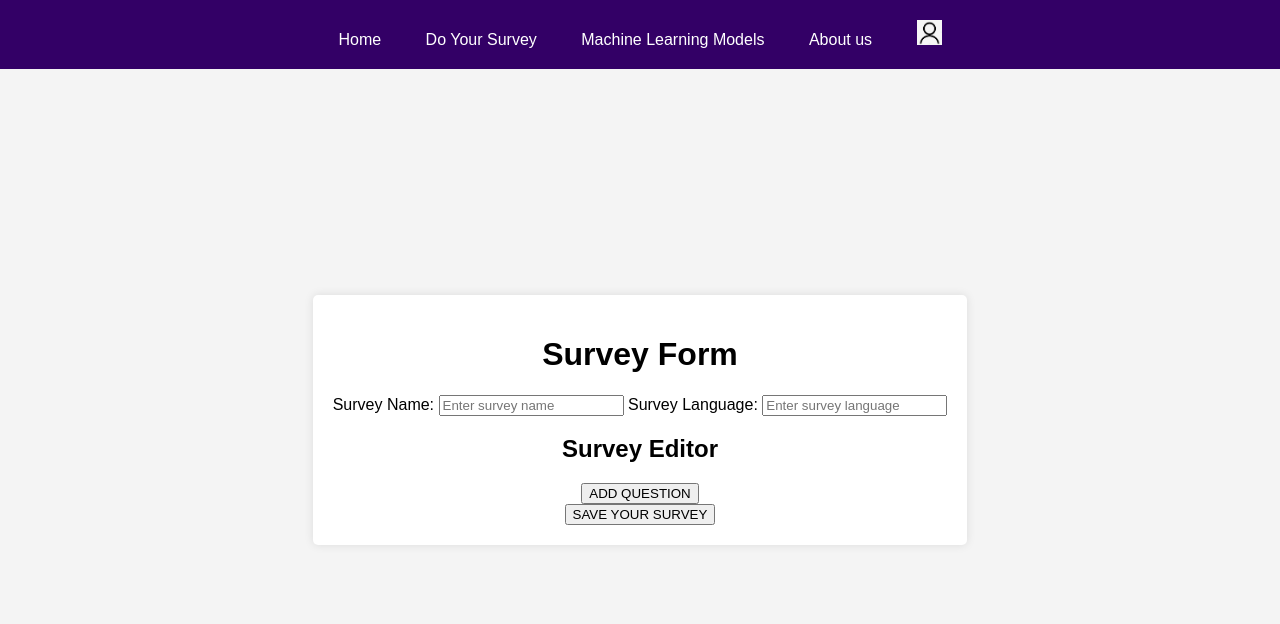
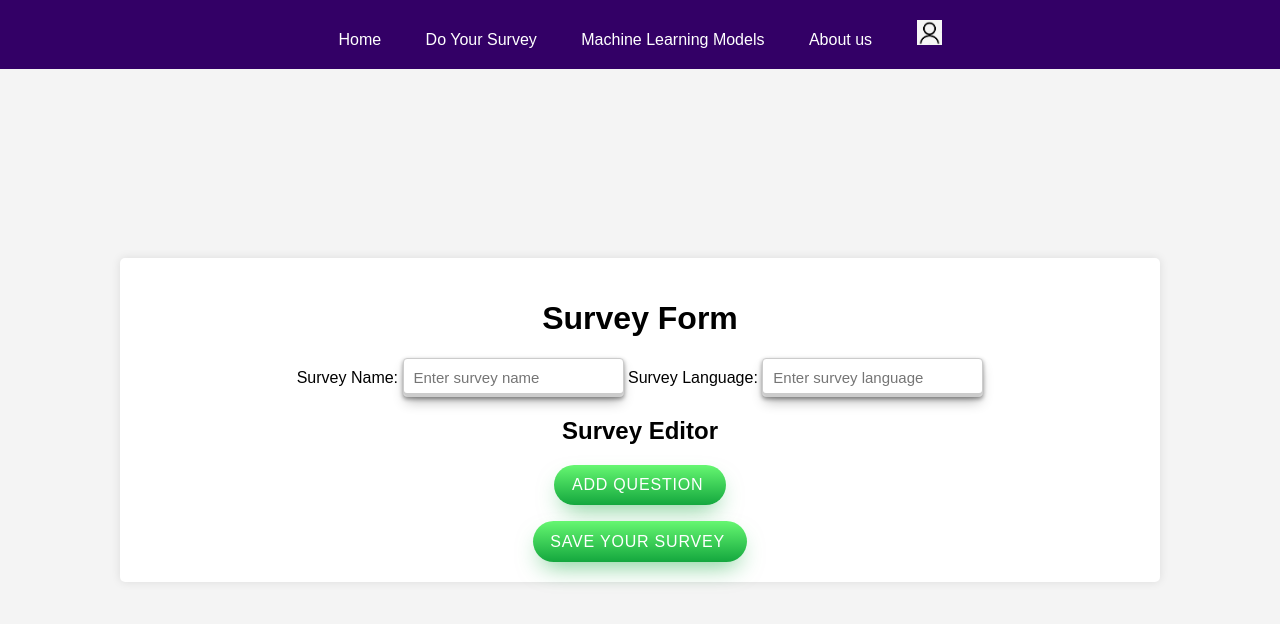
Before and after one commit to jiucai233/Data_web_project, a Flask app: template templates/survey.html in a window 1280 px wide. Shown: the top 624 px of the page. Run offline with Flask 3, Linux system fonts and the light colour scheme; the template is opened without the code that fills it, so the values that code supplies are empty.

Commit message:
survey page completed, but not db

```diff
--- a/static/css/survey.css
+++ b/static/css/survey.css
@@ -31,3 +31,213 @@ body {
     padding-right: 30%;
     color: #306;
 }
+
+/* CSS */
+.green_button {
+  align-items: center;
+  font-family: inherit;
+  font-weight: 500;
+  font-size: 16px;
+  padding: 0.7em 1.4em 0.7em 1.1em;
+  color: white;
+  background: #ad5389;
+  background: linear-gradient(0deg, rgba(20,167,62,1) 0%, rgba(102,247,113,1) 100%);
+  border: none;
+  box-shadow: 0 0.7em 1.5em -0.5em #14a73e98;
+  letter-spacing: 0.05em;
+  border-radius: 20em;
+  cursor: pointer;
+  user-select: none;
+  -webkit-user-select: none;
+  touch-action: manipulation;
+}
+
+.green_button:hover {
+  box-shadow: 0 0.5em 1.5em -0.5em #14a73e98;
+}
+
+.green_button:active {
+  box-shadow: 0 0.3em 1em -0.5em #14a73e98;
+}
+/* CSS */
+.blue_button {
+  display: flex;
+  appearance: button;
+  background-color: #1899D6;
+  border: solid transparent;
+  border-radius: 16px;
+  border-width: 0 0 4px;
+  box-sizing: border-box;
+  color: #FFFFFF;
+  cursor: pointer;
+  display: inline-block;
+  font-family: din-round,sans-serif;
+  font-size: 15px;
+  font-weight: 700;
+  letter-spacing: .8px;
+  line-height: 20px;
+  margin: 0;
+  outline: none;
+  overflow: visible;
+  padding: 13px 16px;
+  text-align: center;
+  text-transform: uppercase;
+  touch-action: manipulation;
+  transform: translateZ(0);
+  transition: filter .2s;
+  user-select: none;
+  -webkit-user-select: none;
+  vertical-align: middle;
+  white-space: nowrap;
+}
+
+.blue_button:after {
+  background-clip: padding-box;
+  background-color: #1CB0F6;
+  border: solid transparent;
+  border-radius: 16px;
+  border-width: 0 0 4px;
+  bottom: -4px;
+  content: "";
+  left: 0;
+  position: absolute;
+  right: 0;
+  top: 0;
+  z-index: -1;
+}
+
+.blue_button:main,
+.blue_button:focus {
+  user-select: auto;
+}
+
+.blue_button:hover:not(:disabled) {
+  filter: brightness(1.1);
+  -webkit-filter: brightness(1.1);
+}
+
+.blue_button:disabled {
+  cursor: auto;
+}
+
+.blue_button:active {
+  border-width: 4px 0 0;
+  background: none;
+}
+.button-container {
+    display: flex;
+    flex-wrap: wrap; /* 如果按钮太多，超出宽度时换行 */
+    gap: 10px; /* 按钮之间的间距 */
+    justify-content: center;
+    margin: 10px;
+  }
+/* CSS */
+.button-82-pushable {
+  position: relative;
+  border: none;
+  background: transparent;
+  padding: 0;
+  cursor: pointer;
+  outline-offset: 4px;
+  transition: filter 250ms;
+  user-select: none;
+  -webkit-user-select: none;
+  touch-action: manipulation;
+}
+
+.button-82-shadow {
+  position: absolute;
+  top: 0;
+  left: 0;
+  width: 100%;
+  height: 100%;
+  border-radius: 12px;
+  background: hsl(0deg 0% 0% / 0.25);
+  will-change: transform;
+  transform: translateY(2px);
+  transition:
+    transform
+    600ms
+    cubic-bezier(.3, .7, .4, 1);
+}
+
+.button-82-edge {
+  position: absolute;
+  top: 0;
+  left: 0;
+  width: 100%;
+  height: 100%;
+  border-radius: 12px;
+  background: linear-gradient(
+    to left,
+    hsl(340deg 100% 16%) 0%,
+    hsl(340deg 100% 32%) 8%,
+    hsl(340deg 100% 32%) 92%,
+    hsl(340deg 100% 16%) 100%
+  );
+}
+
+.button-82-front {
+  display: block;
+  position: relative;
+  padding: 12px 27px;
+  border-radius: 12px;
+  font-size: 1.1rem;
+  color: white;
+  background: hsl(345deg 100% 47%);
+  will-change: transform;
+  transform: translateY(-4px);
+  transition:
+    transform
+    600ms
+    cubic-bezier(.3, .7, .4, 1);
+}
+
+@media (min-width: 768px) {
+  .button-82-front {
+    font-size: 1.25rem;
+    padding: 5px 20px;
+  }
+}
+
+.button-82-pushable:hover {
+  filter: brightness(110%);
+  -webkit-filter: brightness(110%);
+}
+
+.button-82-pushable:hover .button-82-front {
+  transform: translateY(-6px);
+  transition:
+    transform
+    250ms
+    cubic-bezier(.3, .7, .4, 1.5);
+}
+
+.button-82-pushable:active .button-82-front {
+  transform: translateY(-2px);
+  transition: transform 34ms;
+}
+
+.button-82-pushable:hover .button-82-shadow {
+  transform: translateY(4px);
+  transition:
+    transform
+    250ms
+    cubic-bezier(.3, .7, .4, 1.5);
+}
+
+.button-82-pushable:active .button-82-shadow {
+  transform: translateY(1px);
+  transition: transform 34ms;
+}
+
+.button-82-pushable:focus:not(:focus-visible) {
+  outline: none;
+}
+.shadow-input {
+    box-shadow: rgba(0, 0, 0, 0.4) 0px 2px 4px, rgba(0, 0, 0, 0.3) 0px 7px 13px -3px, rgba(0, 0, 0, 0.2) 0px -3px 0px inset; /* 添加阴影 */
+    padding: 10px; /* 添加一些内边距使其看起来更好 */
+    border-radius: 4px; /* 圆角边框 */
+    border: 1px solid #ccc; /* 边框颜色 */
+    font-size: 15px; /* 字体大小 */
+  }
--- a/static/js/survey.js
+++ b/static/js/survey.js
@@ -7,14 +7,14 @@ function addQuestion() {
     questionDiv.className = 'question';
     questionDiv.innerHTML = `
         <h3>Question ${questionCount}</h3>
-        <textarea rows="2" cols="50" placeholder="Please input your question"></textarea>
+        <textarea rows="2" cols="50" class="shadow-input" placeholder="Please input your question"></textarea>
         <div class="options">
-            <div class="btn-group" role="group" aria-label="Default button group">
-                <button type="button" class="btn btn-outline-primary" onclick="addOption(this, 'text')">Text</button>
-                <button type="button" class="btn btn-outline-primary" onclick="addOption(this, 'paragraph')">Paragraph</button>
-                <button type="button" class="btn btn-outline-primary" onclick="addOption(this, 'multiple')">Multiple Choice</button>
-                <button type="button" class="btn btn-outline-primary" onclick="addOption(this, 'single')">Single Choice</button>
-                <button type="button" class="btn btn-outline-primary" onclick="addOption(this, 'ranking')">Ranking</button>
+            <div class="button-container">
+                <button type="button" class="blue_button" onclick="addOption(this, 'text')">Text</button>
+                <button type="button" class="blue_button" onclick="addOption(this, 'paragraph')">Paragraph</button>
+                <button type="button" class="blue_button" onclick="addOption(this, 'multiple')">Multiple Choice</button>
+                <button type="button" class="blue_button" onclick="addOption(this, 'single')">Single Choice</button>
+                <button type="button" class="blue_button" onclick="addOption(this, 'ranking')">Ranking</button>
             </div>
         </div>
     `;
@@ -43,23 +43,23 @@ function addOption(button, type) {
     switch(type) {
         case 'text':
             newOption = document.createElement('div');
-            newOption.innerHTML = '<input type="text" placeholder="Single text"> <button type="button" class="btn btn-danger" onclick="removeOption(this)">Delete</button>';
+            newOption.innerHTML = '<input type="text" class="shadow-input" placeholder="Single text"> <button class="button-82-pushable" role="button" onclick="removeOption(this)"><span class="button-82-shadow"></span><span class="button-82-edge"></span><span class="button-82-front text">delete</span></button>';
             break;
         case 'paragraph':
             newOption = document.createElement('div');
-            newOption.innerHTML = '<textarea rows="3" placeholder="Paragraph"></textarea> <button type="button" class="btn btn-danger" onclick="removeOption(this)">Delete</button>';
+            newOption.innerHTML = '<textarea rows="3" class="shadow-input" placeholder="Paragraph"></textarea> <button class="button-82-pushable" role="button" onclick="removeOption(this)"><span class="button-82-shadow"></span><span class="button-82-edge"></span><span class="button-82-front text">delete</span></button>';
             break;
         case 'multiple':
             newOption = document.createElement('div');
-            newOption.innerHTML = '<input type="checkbox" name="multiple-choice"> <input type="text" placeholder="Click to edit the multiple-choice" style="display:inline-block;" oninput="adjustWidth(this)"> <button type="button" class="btn btn-danger" onclick="removeOption(this)">Delete</button>';
+            newOption.innerHTML = '<input type="checkbox" name="multiple-choice"> <input type="text" class="shadow-input" placeholder="Click to edit the multiple-choice" style="display:inline-block;" oninput="adjustWidth(this)"> <button class="button-82-pushable" role="button" onclick="removeOption(this)"><span class="button-82-shadow"></span><span class="button-82-edge"></span><span class="button-82-front text">delete</span></button>';
             break;
         case 'single':
             newOption = document.createElement('div');
-            newOption.innerHTML = '<input type="radio" name="single-choice"> <input type="text" placeholder="Click to edit the single-choice" style="display:inline-block;" oninput="adjustWidth(this)"> <button type="button" class="btn btn-danger" onclick="removeOption(this)">Delete</button>';
+            newOption.innerHTML = '<input type="radio" name="single-choice"> <input type="text" class="shadow-input" placeholder="Click to edit the single-choice" style="display:inline-block;" oninput="adjustWidth(this)"> <button class="button-82-pushable" role="button" onclick="removeOption(this)"><span class="button-82-shadow"></span><span class="button-82-edge"></span><span class="button-82-front text">delete</span></button>';
             break;
         case 'ranking':
             newOption = document.createElement('div');
-            newOption.innerHTML = 'Ranking <button type="button" class="btn btn-danger" onclick="removeOption(this)">Delete</button>';
+            newOption.innerHTML = 'Ranking <button class="button-82-pushable" role="button" onclick="removeOption(this)"><span class="button-82-shadow"></span><span class="button-82-edge"></span><span class="button-82-front text">delete</span></button>';
             break;
         default:
             break;
@@ -132,7 +132,9 @@ function saveSurvey() {
     .then(response => {
         if (response.ok) {
             console.log('Survey data saved successfully.');
-        } else {
+            alert("Survey data saved successfully！");
+        }
+        else {
             console.error('Failed to save survey data.');
         }
     })
--- a/templates/survey.html
+++ b/templates/survey.html
@@ -10,18 +10,19 @@
 </head>
 <body>
     {% include 'navigation_bar.html' %}
-    <div id="editor">
+    <div id="editor" style="width: 1000px;">
         <h1>Survey Form</h1>
         <label for="survey-name">Survey Name:</label>
-        <input type="text" id="survey-name" placeholder="Enter survey name" />
+        <input type="text" id="survey-name" class="shadow-input" placeholder="Enter survey name" />
         <label for="survey-lan">Survey Language:</label>
-        <input type="text" id="survey-lan" placeholder="Enter survey language" />
+        <input type="text" id="survey-lan" class="shadow-input" placeholder="Enter survey language" />
         <h2>Survey Editor</h2>
-        <button type="button" class="btn btn-success" onclick="addQuestion()">ADD QUESTION</button>
+        <button type="button" class="green_button" onclick="addQuestion()">ADD QUESTION</button>
         <div id="questions-container">
             <!-- 问题列表将在此显示 -->
         </div>
-        <button type="button" class="btn btn-success" onclick="saveSurvey()">SAVE YOUR SURVEY</button>
+        <p> </p>
+        <button type="button" class="green_button" onclick="saveSurvey()">SAVE YOUR SURVEY</button>
 
     </div>
     <script src="https://cdn.jsdelivr.net/npm/bootstrap@5.3.3/dist/js/bootstrap.bundle.min.js" integrity="sha384-YvpcrYf0tY3lHB60NNkmXc5s9fDVZLESaAA55NDzOxhy9GkcIdslK1eN7N6jIeHz" crossorigin="anonymous"></script>
```
Also changed, not shown: user.db.
